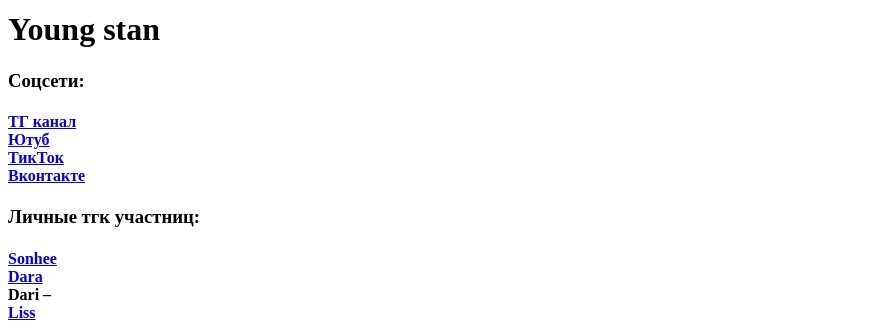
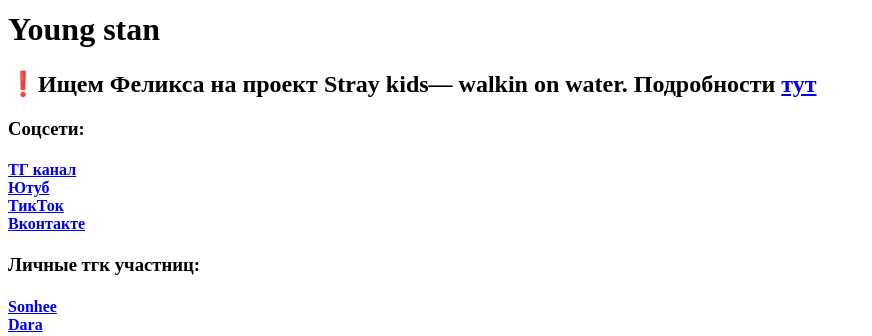
Before and after one commit to Kirillka-um/young-stan, a plain HTML site: page index.html in a window 1280 px wide. Shown: the part 232-568 px from the top of the page, without its empty margins (0-872 px from the left). Drawn offline with Linux system fonts and the light colour scheme.

Commit message:
Add files via upload

```diff
--- a/index.html
+++ b/index.html
@@ -10,6 +10,7 @@
 </html>
 <img src="https://ltdfoto.ru/images/2025/05/20/photo_2025-05-20-19.22.52.jpg" width="210" height="210">
 <h1>Young stan</h1>
+<h2>❗️Ищем Феликса на проект Stray kids— walkin on water. Подробности <a href="https://t.me/c/2435221715/28">тут</a></h2>
 <h3>Соцсети:</h3>
 <h4>
     <a href="https://t.me/Young_cdt">ТГ канал</a><br>
```
